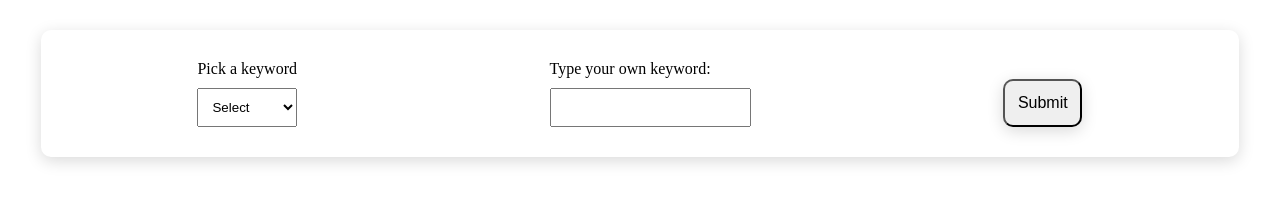
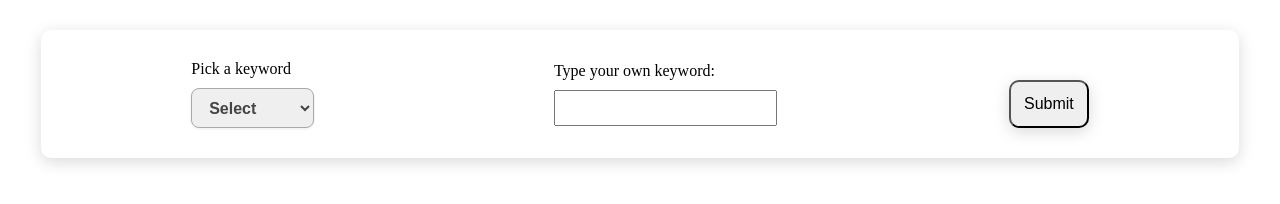
Before and after one commit to skocz/movie-search-app, a plain HTML site: page index.html in a window 1280 px wide. Drawn offline with Linux system fonts and the light colour scheme.

Commit message:
Added some styling to the search inputs

```diff
--- a/css/main.css
+++ b/css/main.css
@@ -22,8 +22,31 @@
 label {
     margin-bottom: 10px;
 }
-select, input {
-	padding: 10px;
+
+.themes-select {
+	display: block;
+	font-size: 16px;
+	font-family: sans-serif;
+	font-weight: 700;
+	color: #444;
+	line-height: 1.3;
+	padding: .6em 1.4em .5em .8em;
+	width: 100%;
+	height: 40px;
+	max-width: 100%;
+	box-sizing: border-box;
+	margin: 0;
+	border: 1px solid #aaa;
+	box-shadow: 0 1px 0 1px rgba(0,0,0,.04);
+	border-radius: .5em;
+}
+input {
+	width: 100%;
+	height: 30px;
+	line-height: 1.3;
+	font-size: 16px;
+	font-family: sans-serif;
+	/*padding: 10px;*/
 }
 
 .card-wrapper {
--- a/index.html
+++ b/index.html
@@ -11,11 +11,11 @@
 		<div class="form-sections__wrapper">
 	    	<div class="form-section__wrapper">
 	    		<label for="themesSelect">Pick a keyword</label>
-		    	<select name="themes" id="themesSelect">
+		    	<select name="themes" id="themesSelect" class="themes-select">
 		    		<option value="">Select</option>
 		       		<option value="carrots">Carrots</option>
-		       		<option value="harry">harry</option>
-		      		<option value="girl">girl</option>
+		       		<option value="harry">Harry</option>
+		      		<option value="girl">Girl</option>
 		       		<option value="summer">Summer</option>
 		   		</select>
 	   		</div>
```
